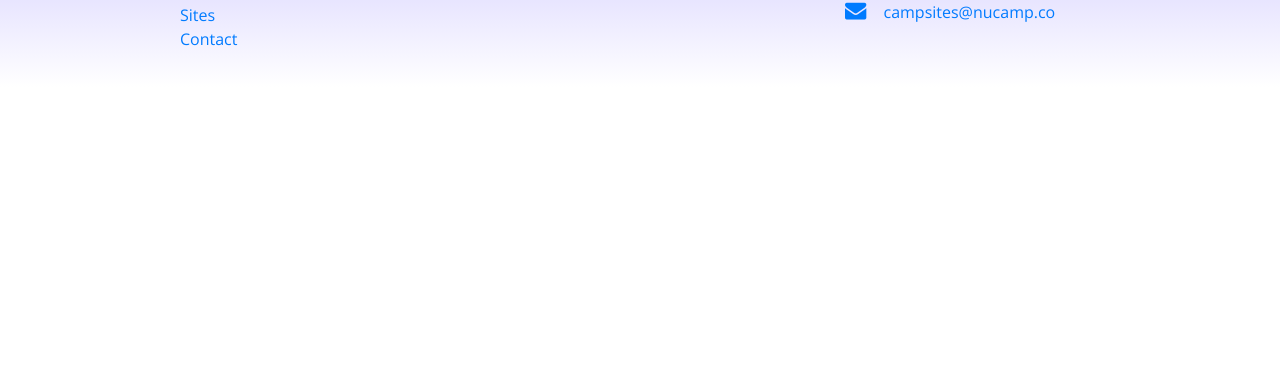
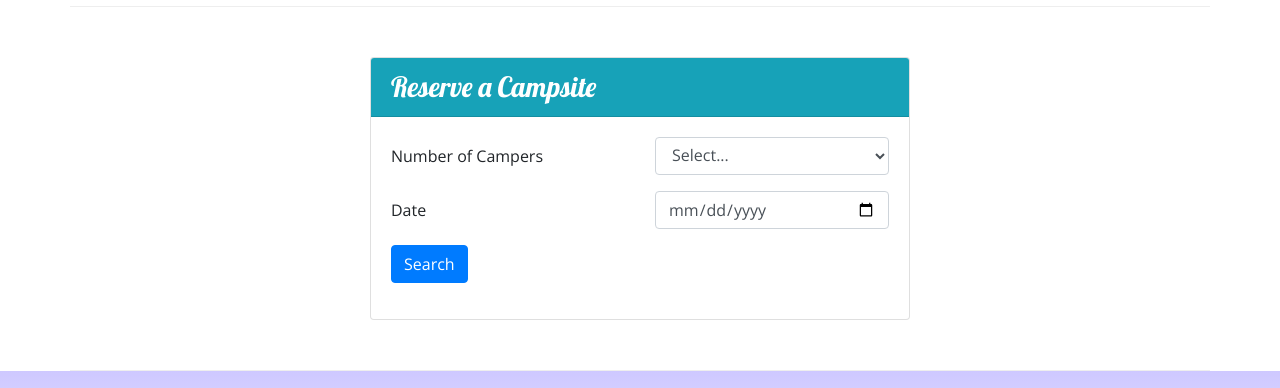
Before and after one commit to capricious-slingshot/miniature-octo-glampsites, a website: page index.html in a window 1280 px wide. Shown: the part 1146-1534 px from the top of the page. Before the commit the page ends 1233 px from the top, so only its background shows below. Drawn offline with nearby package versions, Linux system fonts and the light colour scheme.

Commit message:
adding in campsite reservation to Index

```diff
--- a/index.html
+++ b/index.html
@@ -23,6 +23,9 @@
             <h1>NuCamp</h1>
             <h2>a better way to camp</h2>
           </div>
+          <div class="col-md-4 col-lg-2 mt-4">
+            <a href="#reserveForm" class="btn btn-info text-nowrap">Reserve Campsite</a>
+          </div>
         </div>
       </div>
     </header>
@@ -31,7 +34,7 @@
         <a href="#" class="navbar-brand">
           <img src="img/logo.png" height="30" width="30" alt="NuCamp Logo">
         </a>
-        <button class="navbar-toggler" type="button" data-toggle="collapse" data-toggle="#nucampNavbar">
+        <button class="navbar-toggler" type="button" data-toggle="collapse" data-target="#nucampNavbar">
           <span class="navbar-toggler-icon"></span>
         </button>
         <div class="collapse navbar-collapse" id="nucampNavbar">
@@ -51,8 +54,8 @@
         </div>
         <div class="col">
           <div class="media">
-            <img src="img/breadcrumb-trail-thumb.jpg" alt="Breadcrumb Taril Campsite" class="d-flex mr-3 img-thumbnail">
-            <div class="media-body align-center">
+            <img src="img/breadcrumb-trail-thumb.jpg" alt="Breadcrumb Trail Campsite" class="d-flex mr-3 img-thumbnail">
+            <div class="media-body align-self-center">
               <h3>Our Campsites</h3>
               <p class="d-none d-sm-block">Explore our growing database of curated campsites and leave your own reviews!</p>
             </div>
@@ -64,8 +67,13 @@
           <h2>Featured Campsites</h2>
         </div>
         <div class="col">
-          <h3>React Lake Campground</h3>
-          <p class="d-none d-sm-block">Nestled in the foothills of the Chrome Mountains, this campground on the shores of the pristine React Lake is a favorite for fly fishers.</p>
+          <div class="media">
+            <div class="media-body align-self-center">
+              <h3>React Lake Campground</h3>
+              <p class="d-none d-sm-block">Nestled in the foothills of the Chrome Mountains, this campground on the shores of the pristine React Lake is a favorite for fly fishers.</p>
+            </div>
+            <img src="img/react-lake-thumb.jpg" alt="React Lake" class="d-flex ml-3 img-thumbnail">
+          </div>
         </div>
       </div>
       <div class="row row-content align-items-center">
@@ -74,10 +82,46 @@
         </div>
         <div class="col">
           <div class="media">
-            <img src="img/bootstrap-thumb.png" alt="" class="d-flex mr-3 img-thumbnail">
+            <img src="img/bootstrap-thumb.png" alt="Bootstrap Outfitters" class="d-flex mr-3 img-thumbnail">
             <div class="media-body align-self-center">
               <h3>Bootstrap Outfitters</h3>
               <p class="d-none d-sm-block">Bootstrap Outfitters supplies you with gear you need at prices you can't beat.</p>
+            </div>
+          </div>
+        </div>
+      </div>
+      <div class="row row-content">
+        <div class="col-sm-6 mx-auto">
+          <div class="card">
+            <h3 class="card-header bg-info text-white">Reserve a Campsite</h3>
+            <div class="card-body">
+              <form action="POST" id="reserveForm">
+                <div class="row form-group">
+                  <label for="numCampers" class="col-sm-6 col-form-label">Number of Campers</label>
+                  <div class="col">
+                    <select name="numCampers" id="numCampers" class="col form-control">
+                      <option>Select...</option>
+                      <option value="1">1</option>
+                      <option value="2">2</option>
+                      <option value="3">3</option>
+                      <option value="4">4</option>
+                      <option value="5">5</option>
+                      <option value="6">6</option>
+                    </select>
+                  </div>
+                </div>
+                <div class="row form-group">
+                  <label for="date" class="col-sm-6 col-form-label">Date</label>
+                  <div class="col-sm-6">
+                    <input type="date" name="date" id="date" class="col form-control" placeholder="Date">
+                  </div>
+                </div>
+                <div class="row form-group">
+                  <div class="col">
+                    <button type="submit" class="btn btn-primary">Search</button>
+                  </div>
+                </div>
+              </form>
             </div>
           </div>
         </div>
```
